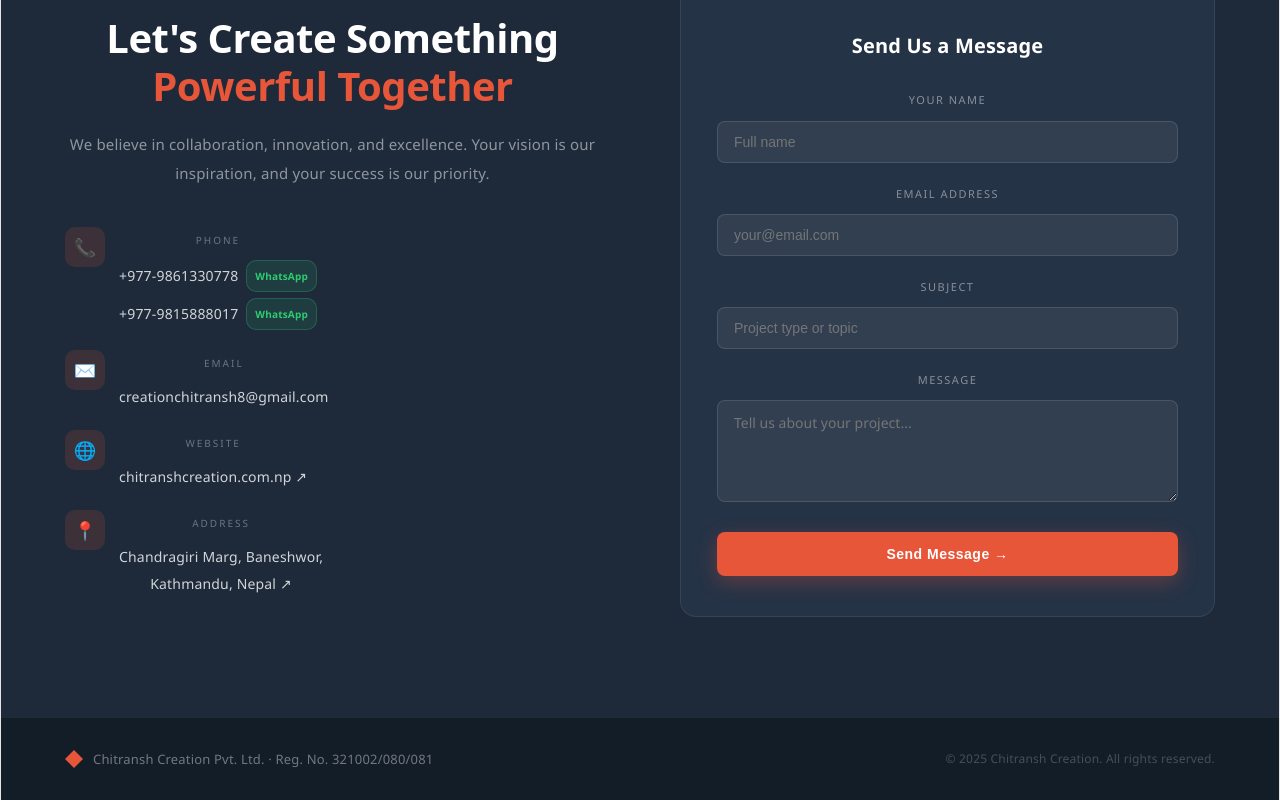
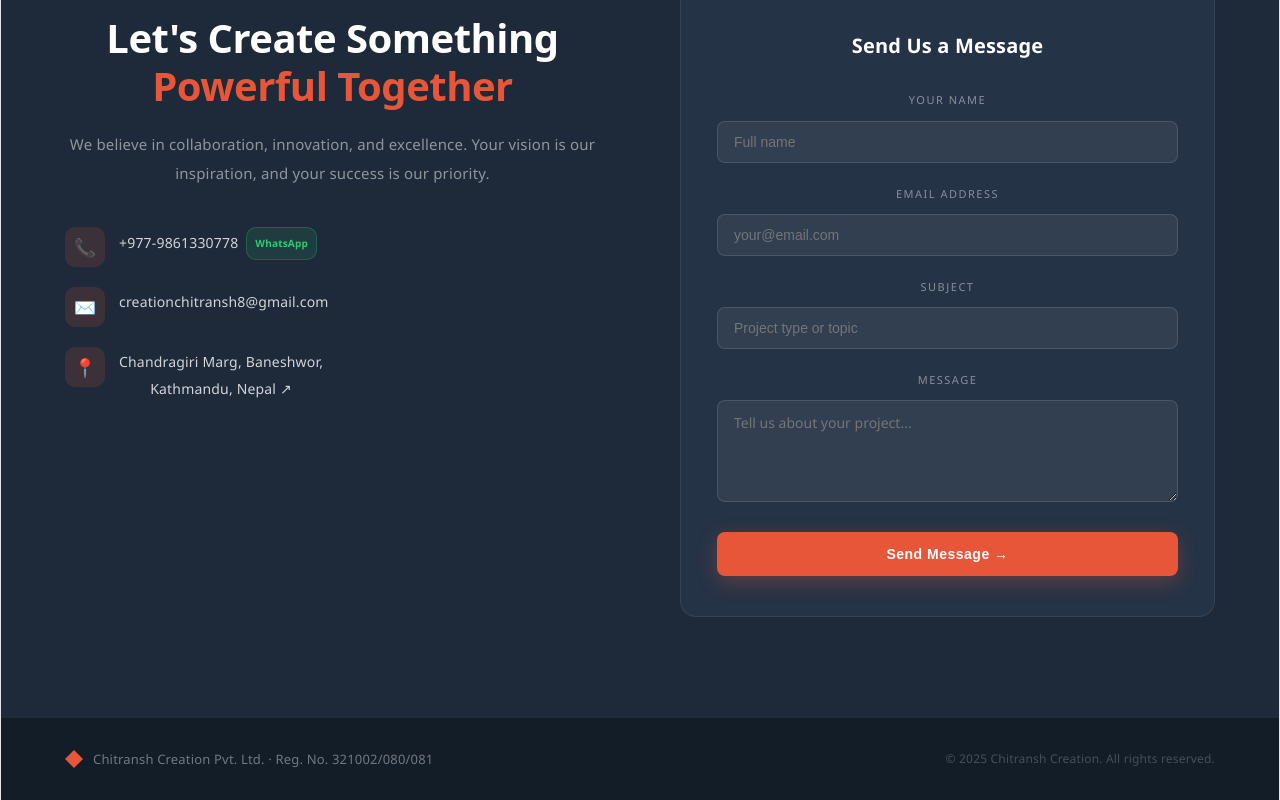
Before and after one commit to Aalok48/chitransh, a React (Vite) app: page / in a window 1280 px wide. Shown: the part 6496-7296 px from the top of the page. Built offline with nearby package versions, Linux system fonts and the light colour scheme.

Commit message:
edited the contact section

```diff
--- a/src/App.jsx
+++ b/src/App.jsx
@@ -461,9 +461,8 @@ export default function ChitranshCreation() {
               <div style={{ display: "flex", alignItems: "flex-start", gap: 14 }}>
                 <div style={{ width: 40, height: 40, background: "rgba(232,86,58,0.15)", borderRadius: 10, display: "flex", alignItems: "center", justifyContent: "center", fontSize: 18, flexShrink: 0 }}>📞</div>
                 <div>
-                  <p style={{ color: "rgba(255,255,255,0.35)", fontSize: 10, letterSpacing: 2, textTransform: "uppercase", marginBottom: 6 }}>Phone</p>
                   <div style={{ display: "flex", flexDirection: "column", gap: 6 }}>
-                    {[{ display: "+977-9861330778", number: "9779861330778" }, { display: "+977-9815888017", number: "9779815888017" }].map(ph => (
+                    {[{ display: "+977-9861330778", number: "9779861330778" }].map(ph => (
                       <a key={ph.number} href={`https://wa.me/${ph.number}`} target="_blank" rel="noopener noreferrer"
                         style={{ color: "rgba(255,255,255,0.8)", fontSize: 14, textDecoration: "none", display: "flex", alignItems: "center", gap: 8, transition: "color 0.2s" }}
                         onMouseEnter={e => e.currentTarget.style.color = T.green}
@@ -481,7 +480,6 @@ export default function ChitranshCreation() {
               <div style={{ display: "flex", alignItems: "flex-start", gap: 14, marginTop: 14 }}>
                 <div style={{ width: 40, height: 40, background: "rgba(232,86,58,0.15)", borderRadius: 10, display: "flex", alignItems: "center", justifyContent: "center", fontSize: 18, flexShrink: 0 }}>✉️</div>
                 <div>
-                  <p style={{ color: "rgba(255,255,255,0.35)", fontSize: 10, letterSpacing: 2, textTransform: "uppercase", marginBottom: 6 }}>Email</p>
                   <a href="mailto:creationchitransh8@gmail.com" style={{ color: "rgba(255,255,255,0.8)", fontSize: 14, textDecoration: "none", transition: "color 0.2s" }}
                     onMouseEnter={e => e.currentTarget.style.color = T.accent}
                     onMouseLeave={e => e.currentTarget.style.color = "rgba(255,255,255,0.8)"}
@@ -489,23 +487,12 @@ export default function ChitranshCreation() {
                 </div>
               </div>
 
-              {/* Website */}
-              <div style={{ display: "flex", alignItems: "flex-start", gap: 14, marginTop: 14 }}>
-                <div style={{ width: 40, height: 40, background: "rgba(232,86,58,0.15)", borderRadius: 10, display: "flex", alignItems: "center", justifyContent: "center", fontSize: 18, flexShrink: 0 }}>🌐</div>
-                <div>
-                  <p style={{ color: "rgba(255,255,255,0.35)", fontSize: 10, letterSpacing: 2, textTransform: "uppercase", marginBottom: 6 }}>Website</p>
-                  <a href="https://www.chitranshcreation.com.np/" target="_blank" rel="noopener noreferrer" style={{ color: "rgba(255,255,255,0.8)", fontSize: 14, textDecoration: "none", transition: "color 0.2s" }}
-                    onMouseEnter={e => e.currentTarget.style.color = T.accent}
-                    onMouseLeave={e => e.currentTarget.style.color = "rgba(255,255,255,0.8)"}
-                  >chitranshcreation.com.np ↗</a>
-                </div>
-              </div>
+
 
               {/* Address */}
               <div style={{ display: "flex", alignItems: "flex-start", gap: 14, marginTop: 14 }}>
                 <div style={{ width: 40, height: 40, background: "rgba(232,86,58,0.15)", borderRadius: 10, display: "flex", alignItems: "center", justifyContent: "center", fontSize: 18, flexShrink: 0 }}>📍</div>
                 <div>
-                  <p style={{ color: "rgba(255,255,255,0.35)", fontSize: 10, letterSpacing: 2, textTransform: "uppercase", marginBottom: 6 }}>Address</p>
                   <a href="https://maps.google.com/maps/search/Chandragiri%20Marga%2C%20Old%20Baneshwor%2C%2044600%20Kathmandu%2C%20Nepal/@28.7045,80.5663,17z?hl=en" target="_blank" rel="noopener noreferrer" style={{ color: "rgba(255,255,255,0.8)", fontSize: 14, textDecoration: "none", lineHeight: 1.7, transition: "color 0.2s" }}
                     onMouseEnter={e => e.currentTarget.style.color = T.accent}
                     onMouseLeave={e => e.currentTarget.style.color = "rgba(255,255,255,0.8)"}
```
